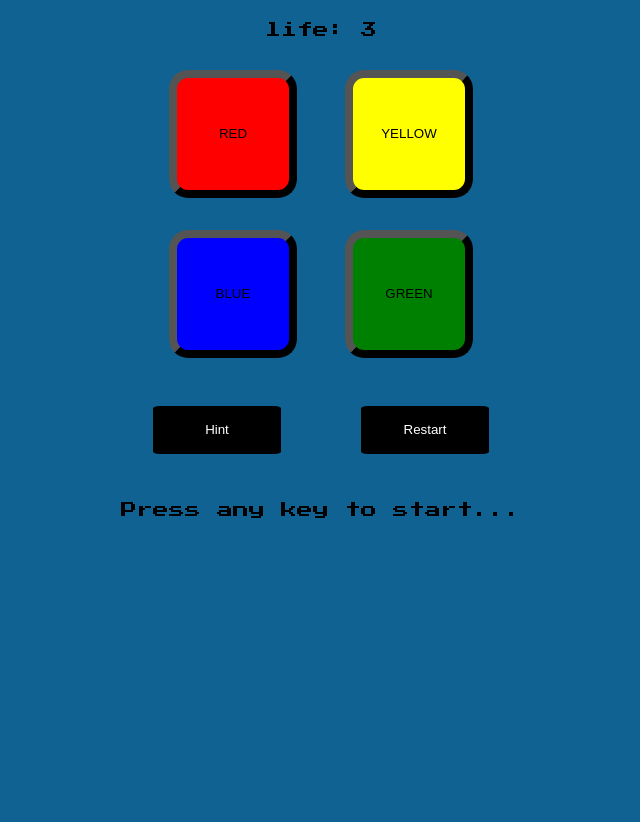
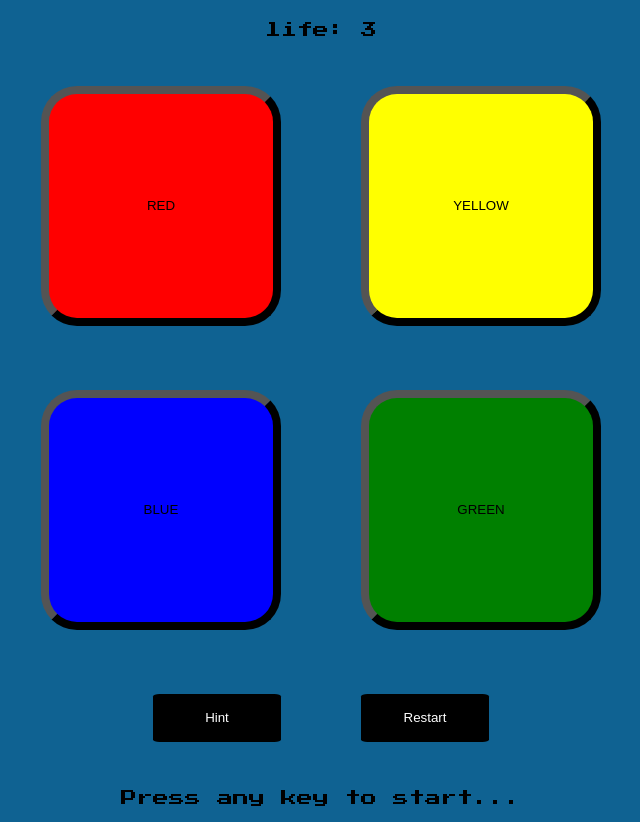
Before and after one commit to lord-sed/dummy, a plain HTML site: page index.html in a window 1280 px wide. Shown: the part 128-950 px from the top of the page, without its empty margins (319-959 px from the left). Before the commit the page ends 800 px from the top, so only its background shows below. Drawn offline with Linux system fonts and the light colour scheme.

Commit message:
Update simon.css

```diff
--- a/simon.css
+++ b/simon.css
@@ -39,9 +39,9 @@ body {
 .color {
     border-radius: 15%;
     border-width: 0.5rem;
-    width: 8rem;
-    height: 8rem;
-    margin: 1rem;
+    width: 15rem;
+    height: 15rem;
+    margin: 2rem;
     flex: 0 0 auto;
 }
 
```
